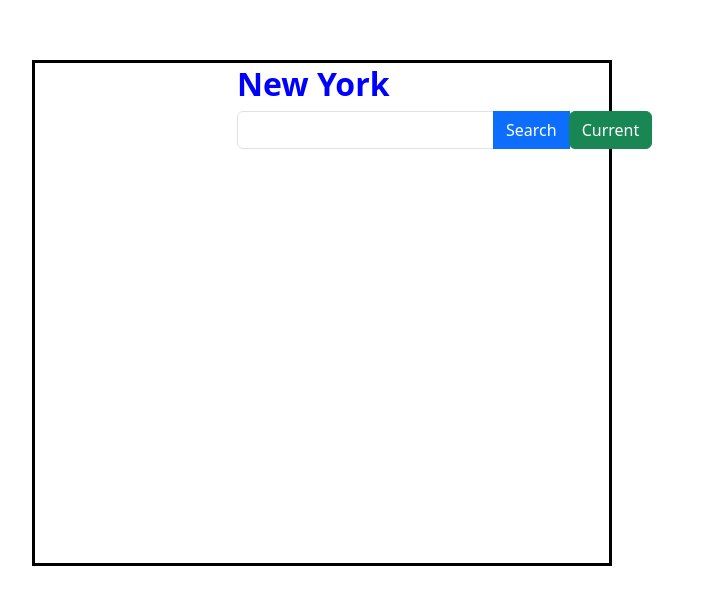
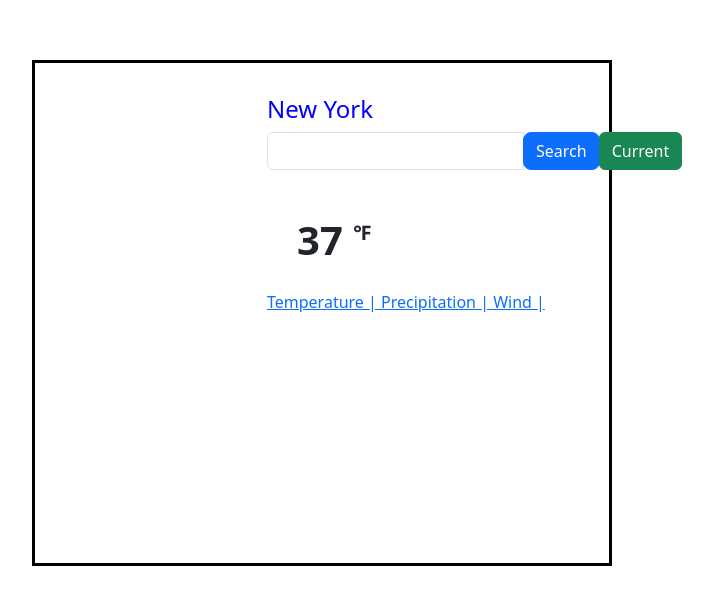
Before and after one commit to ksuares1/weather-wireframe, a plain HTML site: page index.html in a window 1280 px wide. Shown: the whole page, without its empty margins (318-1031 px from the left). Drawn offline with nearby package versions, Linux system fonts and the light colour scheme.

Commit message:
added temp

```diff
--- a/assets/css/styles.css
+++ b/assets/css/styles.css
@@ -24,12 +24,11 @@ body{
 
 h2{
     color:blue;
-    font-weight: 700;
+    font-weight:thin;
+    font-size:24px;
 }
 
-.current-btn #button-addon2{
-    display:flex;
-    gap:40px;
+.current-btn, #button-addon2{
     border-radius: 8px;
 }
 
@@ -38,5 +37,28 @@ h2{
     top: 10px;;
     left:500px;
     bottom:30px;
-    padding:55px;
+    padding:85px;
+    margin:0 auto;
 }
+
+.temp{
+    font-weight:bold;
+    font-size:40px;
+}
+
+.temp{
+    position: relative;
+    margin: 30px;
+    top:10px;
+    left:0;
+    right:0;
+    padding-bottom:-0 ;
+}
+
+.degree{
+    font-size:20px;
+}
+
+.weather-type{
+    margin:0 auto;
+}
--- a/index.html
+++ b/index.html
@@ -23,10 +23,36 @@
      <input type="text" class="form-control" />
      <button class="btn btn-primary" type="button" id="button-addon2">Search</button>
 
+     <!-- Search Button -->
      <div class="current-btn">
         <button type="button" class="btn btn-success">Current</button>
         </div>
       </div>
+
+
+        <!-- Temperature -->
+      <p class="temp">37 <sup><span class="degree">&#8457;</span></sup></p>
+
+      <div class="weather-type">
+      <span >
+          <a href="#" class="weather-type">
+          Temperature |
+          </a>
+        </span>
+
+        <span>
+          <a href="#" class="weather-type">
+        Precipitation  |
+          </a>
+        </span>
+
+        <span>
+          <a href="#" class="weather-type">
+          Wind |
+          </a>
+        </span>
+        </div>
+
       </div>
 
 
```
